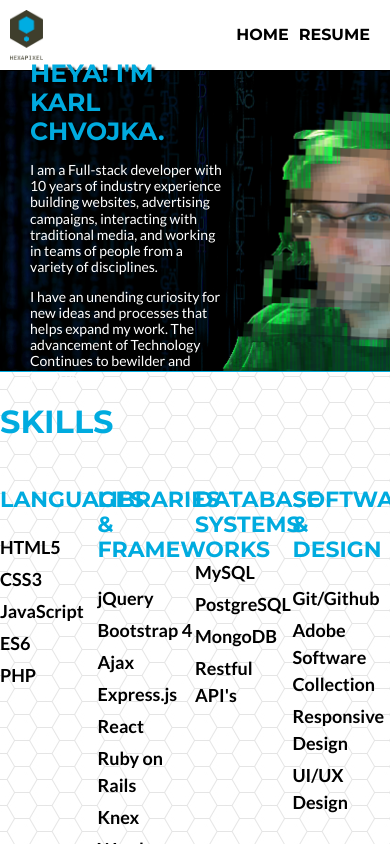
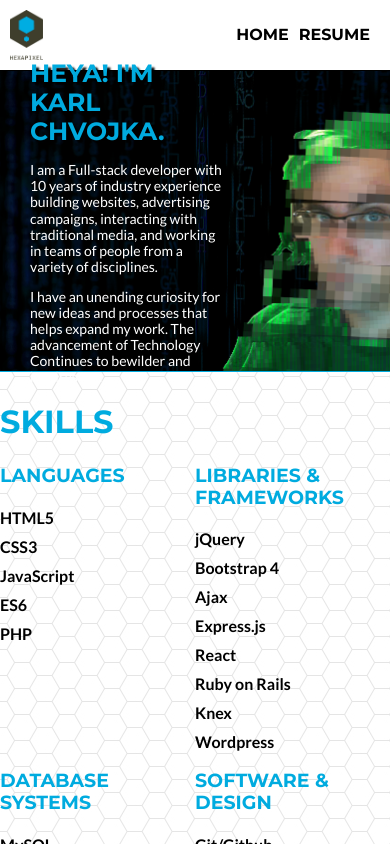
Before and after one commit to karlchvojka/Portfolio, a React app: page / in a window 390 px wide. Shown: the top 844 px of the page. Built offline with nearby package versions, Linux system fonts and the light colour scheme.

Commit message:
Implemented responsive css for skills

```diff
--- a/src/Components/Organisms/Skills/index.js
+++ b/src/Components/Organisms/Skills/index.js
@@ -9,23 +9,138 @@
 const StyledSkills = styled.section`
   border-top: 1px solid #00abdf;
 
+  h2 {
+  }
   .listWrap {
     display: flex;
     flex-direction: row;
     flex-wrap: wrap;
 
     div {
+      max-width: 50%;
+      flex: 0 0 50%;
+
+      h3 {
+        color:#00abdf;
+        font-size:19px;
+        margin-top: 0px;
+      }
+
+      li {
+        p {
+          font-weight: 700;
+          font-size: 16px;
+          line-height:1.5;
+          margin-bottom: 5px;
+        }
+      }
+    }
+  }
+
+  @media (min-width: 576px) {
+    padding-bottom:20px;
+
+    .listWrap {
+
+    div {
+      max-width: 50%;
+      flex: 0 0 50%;
+
+      h3 {
+        font-size:19px;
+      }
+
+      li {
+        p {
+          font-size: 16px;
+          line-height:1.5;
+          margin-bottom: 5px;
+        }
+      }
+    }
+  }
+  }
+  @media (min-width: 768px) {
+    padding-bottom:20px;
+
+    .listWrap {
+
+    div {
       max-width: 25%;
       flex: 0 0 25%;
 
       h3 {
-        color:#00abdf;
+        font-size:19px;
+      }
+
+      li {
+        p {
+          font-size: 16px;
+          line-height:1.5;
+          margin-bottom: 5px;
+        }
+      }
+    }
+  }
+  @media (min-width: 992px) {
+    padding-bottom:20px;
+
+    .listWrap {
+
+    div {
+      max-width: 25%;
+      flex: 0 0 25%;
+
+      h3 {
+        font-size:19px;
+      }
+
+      li {
+        p {
+          font-size: 16px;
+          line-height:1.5;
+          margin-bottom: 5px;
+        }
+      }
+    }
+  }
+  @media (min-width: 1200px) {
+    padding-bottom:20px;
+
+    .listWrap {
+
+    div {
+      max-width: 25%;
+      flex: 0 0 25%;
+
+      h3 {
         font-size:22px;
       }
 
       li {
         p {
-          font-weight: 700;
+          font-size: 18px;
+          line-height:1.5;
+          margin-bottom: 5px;
+        }
+      }
+    }
+  }
+  @media (min-width: 1400px) {
+    padding-bottom:20px;
+
+    .listWrap {
+
+    div {
+      max-width: 25%;
+      flex: 0 0 25%;
+
+      h3 {
+        font-size:22px;
+      }
+
+      li {
+        p {
           font-size: 18px;
           line-height:1.5;
           margin-bottom: 5px;
--- a/src/GlobalStyles.js
+++ b/src/GlobalStyles.js
@@ -50,7 +50,40 @@
 
   // Common Styles:
   .container {
-    max-width: 1140px;
     margin: 0 auto;
   }
+  @media (min-width: 576px) {
+    .container {
+      max-width: 540px;
+    }
+  }
+
+  // Medium devices (tablets, 768px and up)
+  @media (min-width: 768px) {
+    .container {
+      max-width: 720px;
+    }
+  }
+
+  // Large devices (desktops, 992px and up)
+  @media (min-width: 992px) {
+    .container {
+      max-width: 960px;
+    }
+  }
+
+  // X-Large devices (large desktops, 1200px and up)
+  @media (min-width: 1200px) {
+    .container {
+      max-width: 1140px;
+    }
+  }
+
+  // XX-Large devices (larger desktops, 1400px and up)
+  @media (min-width: 1400px) {
+    .container {
+      max-width: 1140px;
+    }
+  }
+
 `;
```
